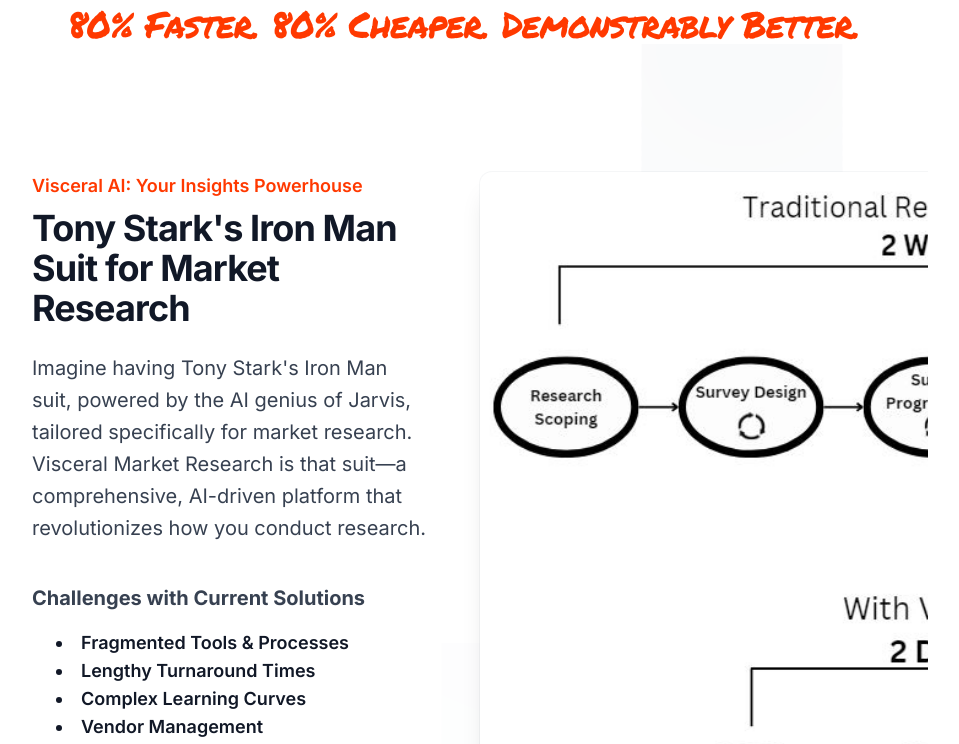
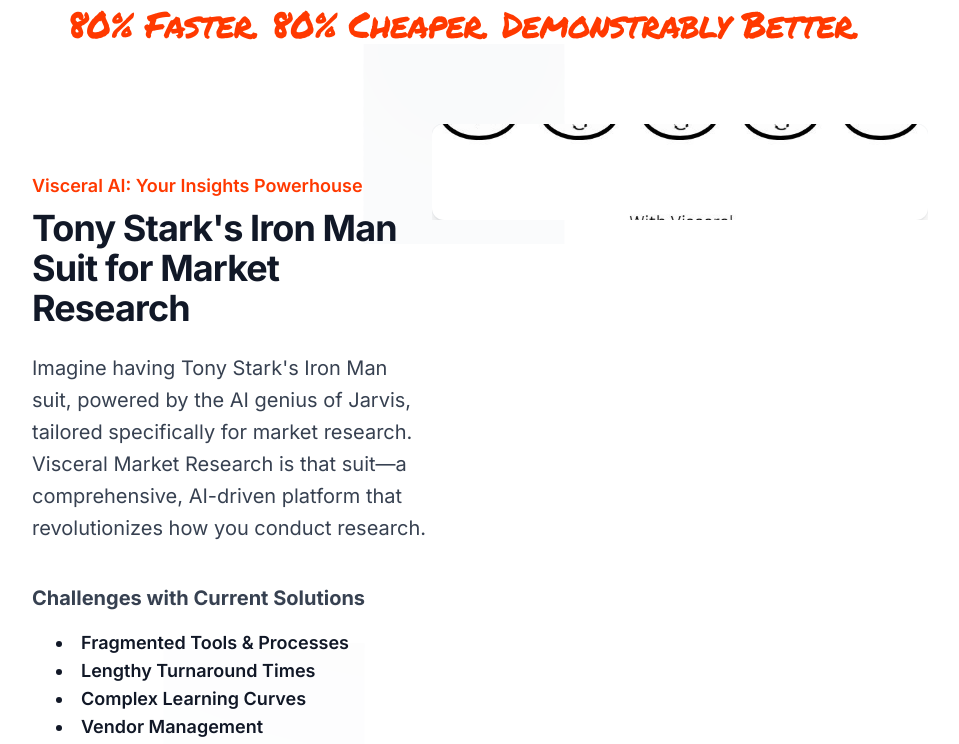
Before and after one commit to neeld3/VisceralMKT, a Next.js app: page / in a window 1280 px wide. Shown: the part 640-1384 px from the top of the page, without its empty margins (176-1135 px from the left). Built offline with nearby package versions, Linux system fonts and the light colour scheme.

Commit message:
Update page.tsx

```diff
--- a/src/app/page.tsx
+++ b/src/app/page.tsx
@@ -61,7 +61,7 @@
           <div className="relative isolate overflow-hidden bg-white px-6 py-24 sm:py-32 lg:overflow-visible lg:px-0">
             <div className="absolute inset-0 -z-10 overflow-hidden">
               <svg
-                className="absolute left-[max(80%,25rem)] top-0 h-[64rem] w-[128rem] -translate-x-1/2 stroke-gray-200 [mask-image:radial-gradient(64rem_64rem_at_top,white,transparent)]"
+                className="absolute left-[max(50%,25rem)] top-0 h-[64rem] w-[128rem] -translate-x-1/2 stroke-gray-200 [mask-image:radial-gradient(64rem_64rem_at_top,white,transparent)]"
                 aria-hidden="true"
               >
                 <svg x="50%" y={-1} className="overflow-visible fill-gray-50">
@@ -88,13 +88,14 @@
                 </div>
               </div>
               <div className="-ml-12 -mt-12 p-12 lg:sticky lg:top-4 lg:col-start-2 lg:row-span-2 lg:row-start-1 lg:overflow-hidden">
-                <Image
-                  className="w-[48rem] max-w-none rounded-xl bg-gray-900 shadow-xl ring-1 ring-gray-400/10 sm:w-[57rem]"
-                  src="/chains.jpg"
-                  alt="graphic"
-                  width={912}
-                  height={684}
-                />
+                <div className="w-full h-full">
+                  <Image
+                    className="w-full h-full object-cover rounded-xl bg-gray-900 shadow-xl ring-1 ring-gray-400/10"
+                    src="/chains.jpg"
+                    alt="graphic"
+                    layout="fill"
+                  />
+                </div>
               </div>
               <div className="lg:col-span-2 lg:col-start-1 lg:row-start-2 lg:mx-auto lg:grid lg:w-full lg:max-w-7xl lg:grid-cols-2 lg:gap-x-8 lg:px-8">
                 <div className="lg:pr-4">
```
